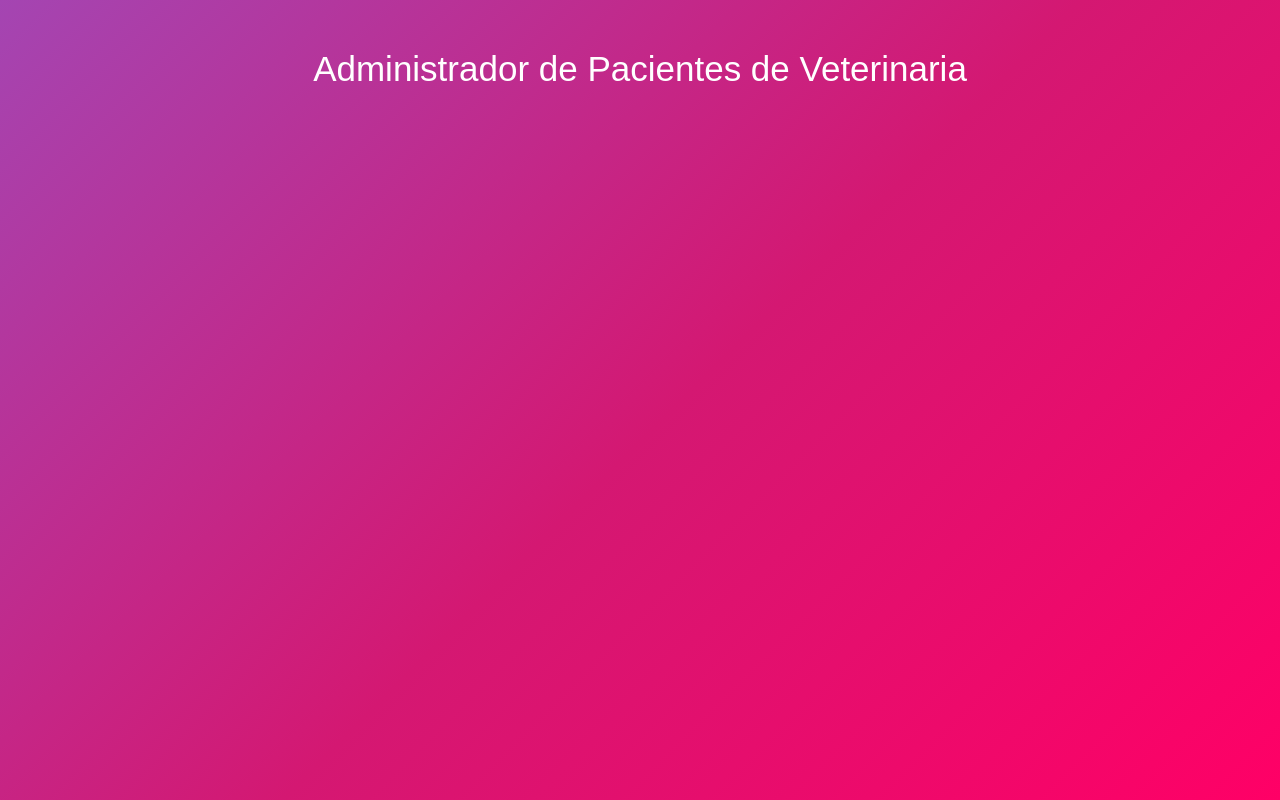
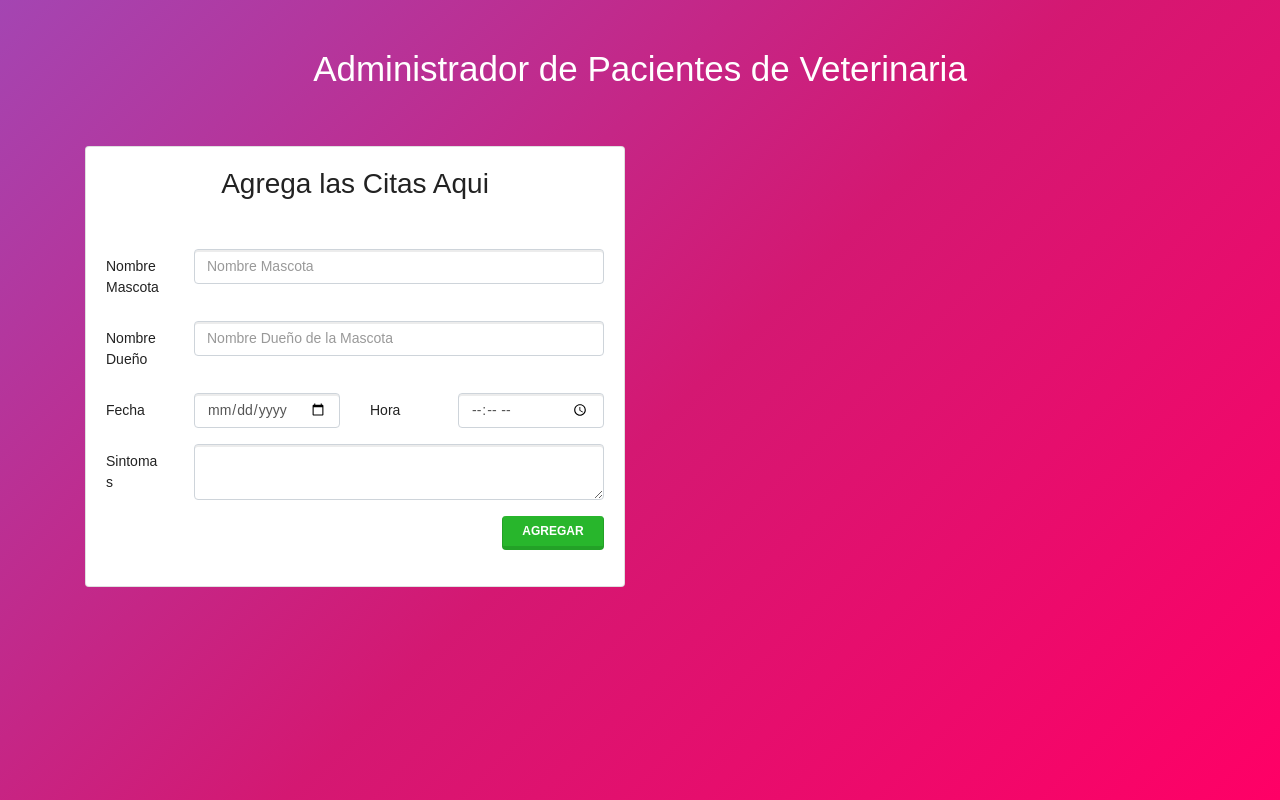
Before and after one commit to cristian9829/React-admin-pacientes-veterinaria, a React (Create React App) app: page / in a window 1280 px wide. Built offline with nearby package versions, Linux system fonts and the light colour scheme.

Commit message:
create form

```diff
--- a/src/App.js
+++ b/src/App.js
@@ -1,5 +1,6 @@
 import React from 'react';
 import Header from "./componentes/Header";
+import AgregarCita from './componentes/AgregarCita'
 
 function App() {
   return (
@@ -7,6 +8,11 @@
       <Header
         titulo={'Administrador de Pacientes de Veterinaria'}
       />
+      <div className="row">
+        <div className="col-md-6">
+          <AgregarCita/>
+        </div>
+      </div>
     </div>
   );
 }
--- /dev/null
+++ b/src/componentes/AgregarCita.js
@@ -0,0 +1,53 @@
+import React, { Component } from "react";
+
+export default class AgregarCita extends Component{
+  state = {}
+
+  render(){
+    return(
+      <div className="card mt-5">
+        <div className="card-body">
+          <h2 className="card-title text-center mb-5">Agrega las Citas Aqui</h2>
+          <form >
+            <div className="form-group row">
+              <label className="col-sm-4 col-lg-2 col-form-label">Nombre Mascota</label>
+              <div className="col-sm-8 col-lg-10">
+                <input type="text" className="form-control" placeholder="Nombre Mascota" />
+              </div>
+            </div>
+            <div className="form-group row">
+              <label className="col-sm-4 col-lg-2 col-form-label">Nombre Dueño</label>
+              <div className="col-sm-8 col-lg-10">
+                <input type="text" className="form-control"  placeholder="Nombre Dueño de la Mascota" />
+              </div>
+            </div>
+
+            <div className="form-group row">
+              <label className="col-sm-4 col-lg-2 col-form-label">Fecha</label>
+              <div className="col-sm-8 col-lg-4  mb-4 mb-lg-0">
+                <input type="date" className="form-control" />
+              </div>
+
+              <label className="col-sm-4 col-lg-2 col-form-label">Hora</label>
+                <div className="col-sm-8 col-lg-4">
+                <input type="time" className="form-control" />
+              </div>
+            </div>
+
+            <div className="form-group row">
+              <label className="col-sm-4 col-lg-2 col-form-label">Sintomas</label>
+              <div className="col-sm-8 col-lg-10">
+                <textarea  className="form-control"></textarea>
+              </div>
+            </div>
+            <div className="form-group row justify-content-end">
+              <div className="col-sm-3">
+                <button type="submit" className="btn btn-success w-100">Agregar</button>
+              </div>
+            </div>
+          </form>
+        </div>
+      </div>
+    )
+  }
+}
```
